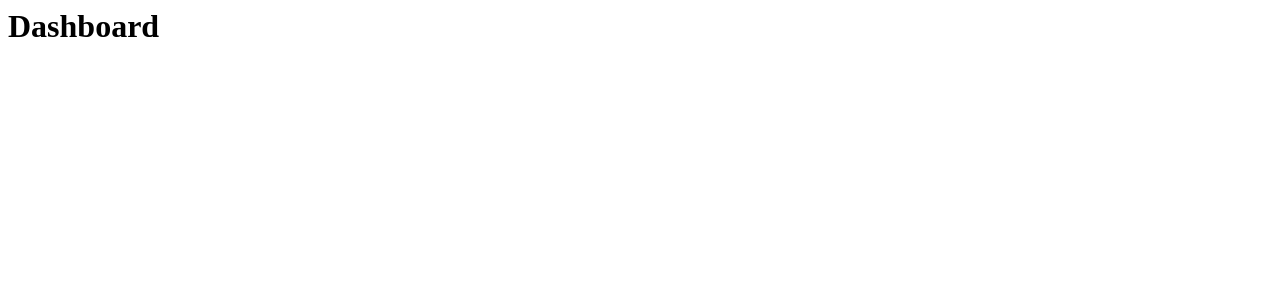
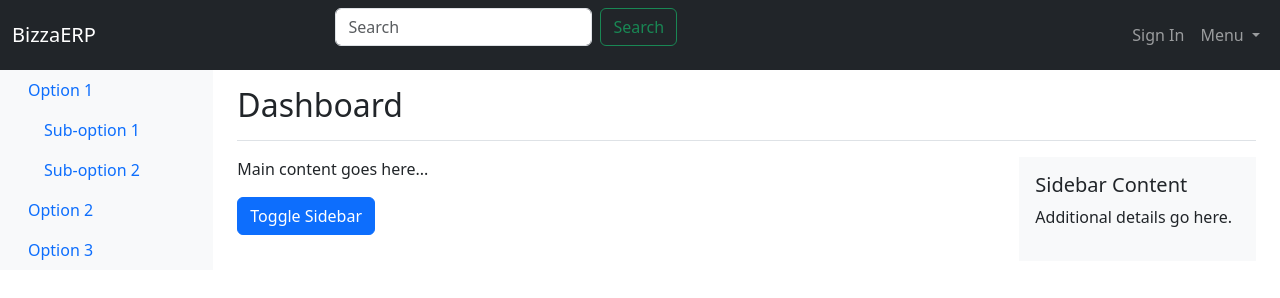
Before and after one commit to ariatek-studios/bizzaERP, a plain HTML site: page index.html in a window 1280 px wide. Drawn offline with nearby package versions, Linux system fonts and the light colour scheme.

Commit message:
first proto

```diff
--- a/index.html
+++ b/index.html
@@ -1,10 +1,115 @@
 <html lang="en">
+
 <head>
-    <meta charset="UTF-8">
-    <meta name="viewport" content="width=device-width, initial-scale=1.0">
+    <meta charset="utf-8">
+    <meta name="viewport" content="width=device-width, initial-scale=1">
+    <link href="https://cdn.jsdelivr.net/npm/bootstrap@5.3.3/dist/css/bootstrap.min.css" rel="stylesheet"
+        integrity="sha384-QWTKZyjpPEjISv5WaRU9OFeRpok6YctnYmDr5pNlyT2bRjXh0JMhjY6hW+ALEwIH" crossorigin="anonymous">
+    <link rel="stylesheet" href="/styles.css">
+    <script defer src="https://cdn.jsdelivr.net/npm/@popperjs/core@2.11.8/dist/umd/popper.min.js"
+        integrity="sha384-I7E8VVD/ismYTF4hNIPjVp/Zjvgyol6VFvRkX/vR+Vc4jQkC+hVqc2pM8ODewa9r"
+        crossorigin="anonymous"></script>
+    <script defer src="https://cdn.jsdelivr.net/npm/bootstrap@5.3.3/dist/js/bootstrap.min.js"
+        integrity="sha384-0pUGZvbkm6XF6gxjEnlmuGrJXVbNuzT9qBBavbLwCsOGabYfZo0T0to5eqruptLy"
+        crossorigin="anonymous"></script>
     <title>BizzaERP | Home</title>
 </head>
+
 <body>
-    <h1>Dashboard</h1>
+    <!-- Navbar -->
+    <nav class="navbar navbar-expand-lg navbar-dark bg-dark">
+        <div class="container-fluid">
+            <a class="navbar-brand" href="#">BizzaERP</a>
+            <button class="navbar-toggler" type="button" data-bs-toggle="collapse" data-bs-target="#navbarNav"
+                aria-controls="navbarNav" aria-expanded="false" aria-label="Toggle navigation">
+                <span class="navbar-toggler-icon"></span>
+            </button>
+            <div class="collapse navbar-collapse" id="navbarNav">
+                <!-- Add d-flex align-items-center to vertically center -->
+                <form class="d-flex mx-auto align-items-center">
+                    <input class="form-control me-2" type="search" placeholder="Search" aria-label="Search">
+                    <button class="btn btn-outline-success" type="submit">Search</button>
+                </form>
+                <ul class="navbar-nav ms-auto">
+                    <li class="nav-item">
+                        <a class="nav-link" href="#">Sign In</a>
+                    </li>
+                    <li class="nav-item dropdown">
+                        <a class="nav-link dropdown-toggle" href="#" role="button" data-bs-toggle="dropdown"
+                            aria-expanded="false">
+                            Menu
+                        </a>
+                        <ul class="dropdown-menu">
+                            <li><a class="dropdown-item" href="#">Option 1</a></li>
+                            <li><a class="dropdown-item" href="#">Option 2</a></li>
+                        </ul>
+                    </li>
+                </ul>
+            </div>
+        </div>
+    </nav>
+    <div class="container-fluid">
+        <div class="row">
+            <!-- Left Sidebar -->
+            <nav class="col-md-2 d-none d-md-block bg-light sidebar">
+                <div class="position-sticky">
+                    <ul class="nav flex-column">
+                        <li class="nav-item">
+                            <a class="nav-link active" href="#">
+                                Option 1
+                            </a>
+                            <ul class="nav flex-column ps-3">
+                                <li class="nav-item">
+                                    <a class="nav-link" href="#">Sub-option 1</a>
+                                </li>
+                                <li class="nav-item">
+                                    <a class="nav-link" href="#">Sub-option 2</a>
+                                </li>
+                            </ul>
+                        </li>
+                        <li class="nav-item">
+                            <a class="nav-link" href="#">Option 2</a>
+                        </li>
+                        <li class="nav-item">
+                            <a class="nav-link" href="#">Option 3</a>
+                        </li>
+                    </ul>
+                </div>
+            </nav>
+
+            <!-- Main Content Area -->
+            <main class="col-md-10 ms-sm-auto col-lg-10 px-md-4">
+                <div
+                    class="d-flex justify-content-between flex-wrap flex-md-nowrap align-items-center pt-3 pb-2 mb-3 border-bottom">
+                    <h1 class="h2">Dashboard</h1>
+                </div>
+
+                <div class="row">
+                    <div class="col-md-9">
+                        <div class="content-container">
+                            <p>Main content goes here...</p>
+                            <button class="btn btn-primary" id="toggleSidebar">Toggle Sidebar</button>
+                        </div>
+                    </div>
+                    <div class="col-md-3" id="secondarySidebar">
+                        <div class="bg-light p-3">
+                            <h5>Sidebar Content</h5>
+                            <p>Additional details go here.</p>
+                        </div>
+                    </div>
+                </div>
+            </main>
+        </div>
+    </div>
+
+    <!-- Bootstrap JS -->
+    <script src="https://cdn.jsdelivr.net/npm/bootstrap@5.3.3/dist/js/bootstrap.bundle.min.js"></script>
+    <script>
+        document.getElementById('toggleSidebar').addEventListener('click', () => {
+            const sidebar = document.getElementById('secondarySidebar');
+            sidebar.style.display = sidebar.style.display === 'none' ? 'block' : 'none';
+        });
+    </script>
 </body>
+
 </html>
--- /dev/null
+++ b/styles.css
@@ -0,0 +1,3 @@
+.navbar .form-control {
+    height: calc(2.25rem + 2px); /* Matches the height of buttons */
+}
```
